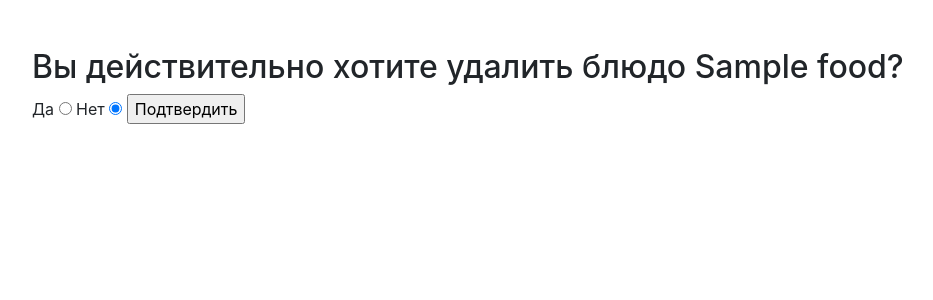
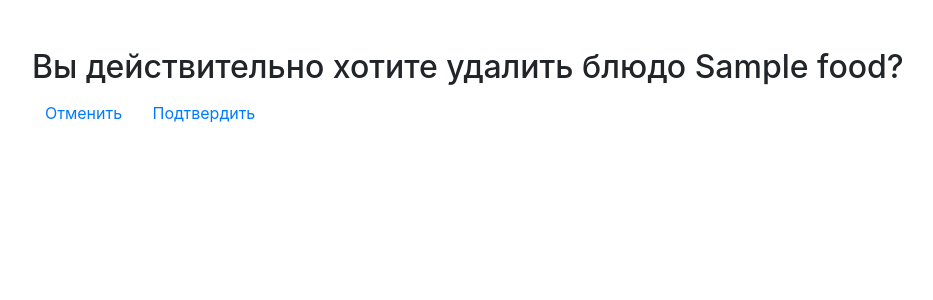
Before and after one commit to artbyter/artbyter-python-group_1-homework_45-artem_goryainov, a Django app: page /food/1/delete in a window 1280 px wide. Shown: the part 72-372 px from the top of the page, without its empty margins (53-986 px from the left). Run offline with Django 3.2, Linux system fonts and the light colour scheme; a user stored in the database is signed in; tables that the repository leaves empty hold one stand-in row (values such as "Sample post"); parts of the project's set-up code (start-up, migrations or seed data) failed here and were passed over; some libraries are stand-ins or nearby versions.

Commit message:
making delete food with buttons instead radio

```diff
--- a/webapp/templates/food_delete.html
+++ b/webapp/templates/food_delete.html
@@ -10,12 +10,11 @@
 
         <h2>Вы действительно хотите удалить блюдо {{ food.name }}?</h2>
 
-                <div  >
-                    <label  for="yes">Да</label>
-                    <input  type="radio" id="yes" value="yes" name="delete">
-                    <label  for="no">Нет</label>
-                    <input  type="radio" id="no" value="no" name="delete" checked>
-                    <input type="submit" value="Подтвердить"/>
+        <div>
+            <input class="btn btn-link"
+                   type="button" value="Отменить"
+                   onclick="window.history.go(-1);"/>
+            <input class="btn btn-link" type="submit" value="Подтвердить"/>
         </div>
         <br>
 
--- a/webapp/views.py
+++ b/webapp/views.py
@@ -59,7 +59,7 @@ class FoodDetailView(LoginRequiredMixin, PermissionRequiredMixin, DetailView):
 class OrdersListView(LoginRequiredMixin, PermissionRequiredMixin, ListView):
     model = Order
     template_name = 'index.html'
-    permission_required = 'webapp.view_order'
+    permission_required = 'webapp.is_operator'
 
 
 class OrdersCourierListView(LoginRequiredMixin, PermissionRequiredMixin, ListView):
@@ -76,11 +76,6 @@ class OrderDetailView(LoginRequiredMixin, PermissionRequiredMixin, DetailView):
     model = Order
     template_name = 'order_detail.html'
     permission_required = 'webapp.view_order'
-
-    # def get_context_data(self, **kwargs):
-    #     context = super().get_context_data(**kwargs)
-    #     context['link'] = 'Взять заказ' if self.object.status == Order.STATUS_PREPARING else 'Завершить заказ'
-    #     return context
 
 
 class OrderUpdateView(LoginRequiredMixin, PermissionRequiredMixin, UpdateView):
```
Lines whose indentation alone changed are shown as unchanged.
